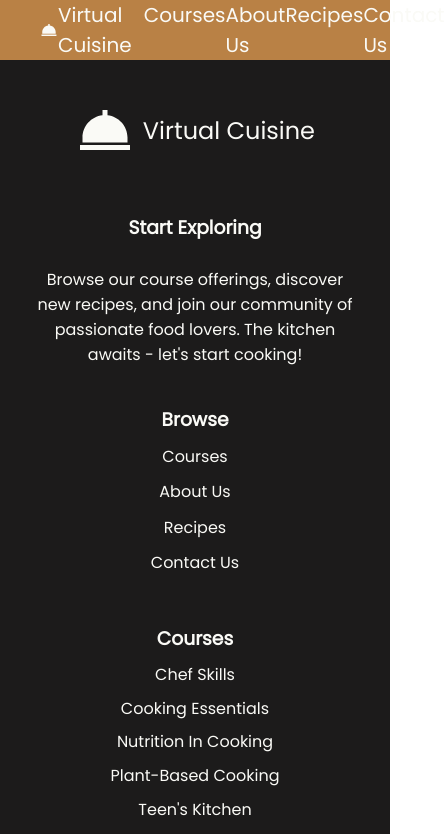
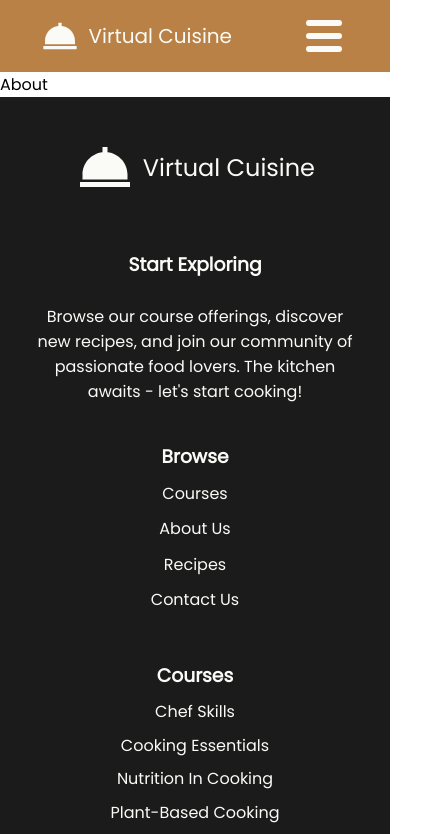
Before and after one commit to Asadlion92/virtual-cuisine-project, a React (Vite) app: page /about in a window 390 px wide. Shown: the top 834 px of the page, 445 px wide, since content can reach past the window. Built offline with nearby package versions, Linux system fonts and the light colour scheme.

Commit message:
completed mobile navbar menu

```diff
--- a/src/App.jsx
+++ b/src/App.jsx
@@ -1,8 +1,12 @@
 import './App.css'
 import Footer from './components/Footer/Footer'
 import Header from './components/Header/Header'
+import About from './pages/About/About'
+import Contact from './pages/Contact/Contact'
+import Courses from './pages/Courses/Courses'
 import HomePage from './pages/HomePage/HomePage'
 import { BrowserRouter, Routes, Route } from 'react-router-dom'
+import Recipes from './pages/Recipes/Recipes'
 
 function App() {
 
@@ -11,6 +15,10 @@ function App() {
       <Header />
       <Routes>
         <Route path='/' element={<HomePage />} />
+        <Route path='/about' element={<About />} />
+        <Route path='/contact' element={<Contact />} />
+        <Route path='/courses' element={<Courses />} />
+        <Route path='/recipes' element={<Recipes />} />
 
       </Routes>
       <Footer />
--- a/src/components/Header/Header.css
+++ b/src/components/Header/Header.css
@@ -7,12 +7,12 @@ a {
     color: #FAFAF6;
 }
 
-.header-container a:hover {
+.header-container a:not(.active):hover {
     color: black;
 }
 
 .logo-img {
-    font-size: 30px;
+    font-size: 40px;
 }
 
 .nav-container {
@@ -22,26 +22,95 @@ a {
     font-size: 20px;
     background-color: #B98145;
     padding: 0 40px;
-    height: 60px;
 }
 
-.header-right-content {
+/* .header-right-content {
     display: flex;
     justify-content: space-between;
     width: 28rem;
+    background-color: red;
+} */
+
+.header-right-content ul {
+    display: flex;
 }
 
-.header-left-content {
+.header-right-content ul li {
+    list-style: none;
+}
+
+.header-right-content ul li a {
+    display: block;
+    padding: 0.5rem;
+    margin: 0 0.5rem;
+    border-radius: 0.5rem;
+}
+
+.header-left-content a {
     display: flex;
     align-items: center;
     cursor: default;
-    width: 11rem;
+    width: 12rem;
     justify-content: space-between;
-    color: #FAFAF6;
+    margin: 1rem 0;
 }
 
-.header-left-content:hover {
+.header-left-content a:hover {
     color: black;
     cursor: pointer;
     transition: all 600ms ease;
 }
+
+.active {
+    background-color: #7f490e;
+}
+
+.nav-container .menu {
+    display: none;
+    position: absolute;
+    top: 1.25rem;
+    right: 3rem;
+    flex-direction: column;
+    justify-content: space-between;
+    width: 2.25rem;
+    height: 2rem;
+}
+
+.nav-container .menu span {
+    height: 0.4rem;
+    width: 100%;
+    background-color: #FAFAF6;
+    border-radius: 0.2rem;
+}
+
+@media screen and (max-width: 850px) {
+
+    .nav-container .menu {
+        display: flex;
+    }
+
+    .nav-container {
+        flex-direction: column;
+        align-items: start;
+    }
+
+    .header-right-content {
+        width: 100%;
+    }
+
+    .header-right-content ul {
+        display: none;
+        flex-direction: column;
+        width: 100%;
+        margin-bottom: 0.5rem;
+    }
+
+    .header-right-content ul.open {
+        display: flex;
+    }
+
+    .header-right-content ul li {
+        width: 100%;
+        text-align: center;
+    }
+}
--- a/src/components/Header/Header.jsx
+++ b/src/components/Header/Header.jsx
@@ -1,20 +1,33 @@
-import React from 'react'
+import {React, useState} from 'react'
 import './Header.css'
+import { Link, NavLink } from 'react-router-dom'
 import { BiSolidDish } from 'react-icons/bi'
 
 function Header() {
+
+  const [menuOpen, setMenuOpen] = useState(false)
+
   return (
     <div className='header-container'>
         <nav className='nav-container'>
           <div className="header-left-content">
-            <BiSolidDish className='logo-img' />
-            <div>Virtual Cuisine</div>
+            <Link to='/'>
+              <BiSolidDish className='logo-img' />
+              <div>Virtual Cuisine</div>
+            </Link>
+          </div>
+          <div className="menu" onClick={() => {setMenuOpen(!menuOpen)}}>
+            <span></span>
+            <span></span>
+            <span></span>
           </div>
           <div className='header-right-content'>
-              <a href="">Courses</a>
-              <a href="">About Us</a>
-              <a href="">Recipes</a>
-              <a href="">Contact Us</a>
+            <ul className={menuOpen ? "open" : ""}>
+              <li><NavLink to='/courses'>Courses</NavLink></li>
+              <li><NavLink to='/about'>About Us</NavLink></li>
+              <li><NavLink to='/recipes'>Recipes</NavLink></li>
+              <li><NavLink to='/contact'>Contact Us</NavLink></li>
+            </ul>
           </div>
         </nav>
     </div>
--- /dev/null
+++ b/src/pages/About/About.jsx
@@ -0,0 +1,10 @@
+import React from 'react'
+import './About.css'
+
+function About() {
+  return (
+    <div>About</div>
+  )
+}
+
+export default About
--- /dev/null
+++ b/src/pages/Contact/Contact.jsx
@@ -0,0 +1,10 @@
+import React from 'react'
+import './Contact.css'
+
+function Contact() {
+  return (
+    <div>Contact</div>
+  )
+}
+
+export default Contact
--- /dev/null
+++ b/src/pages/Courses/Courses.jsx
@@ -0,0 +1,10 @@
+import React from 'react'
+import './Courses.css'
+
+function Courses() {
+  return (
+    <div>Courses</div>
+  )
+}
+
+export default Courses
--- /dev/null
+++ b/src/pages/Recipes/Recipes.jsx
@@ -0,0 +1,10 @@
+import React from 'react'
+import './Recipes.css'
+
+function Recipes() {
+  return (
+    <div>Recipes</div>
+  )
+}
+
+export default Recipes
```
Also changed, not shown: src/pages/About/About.css (added), src/pages/Contact/Contact.css (added), src/pages/Courses/Courses.css (added), src/pages/Recipes/Recipes.css (added).
